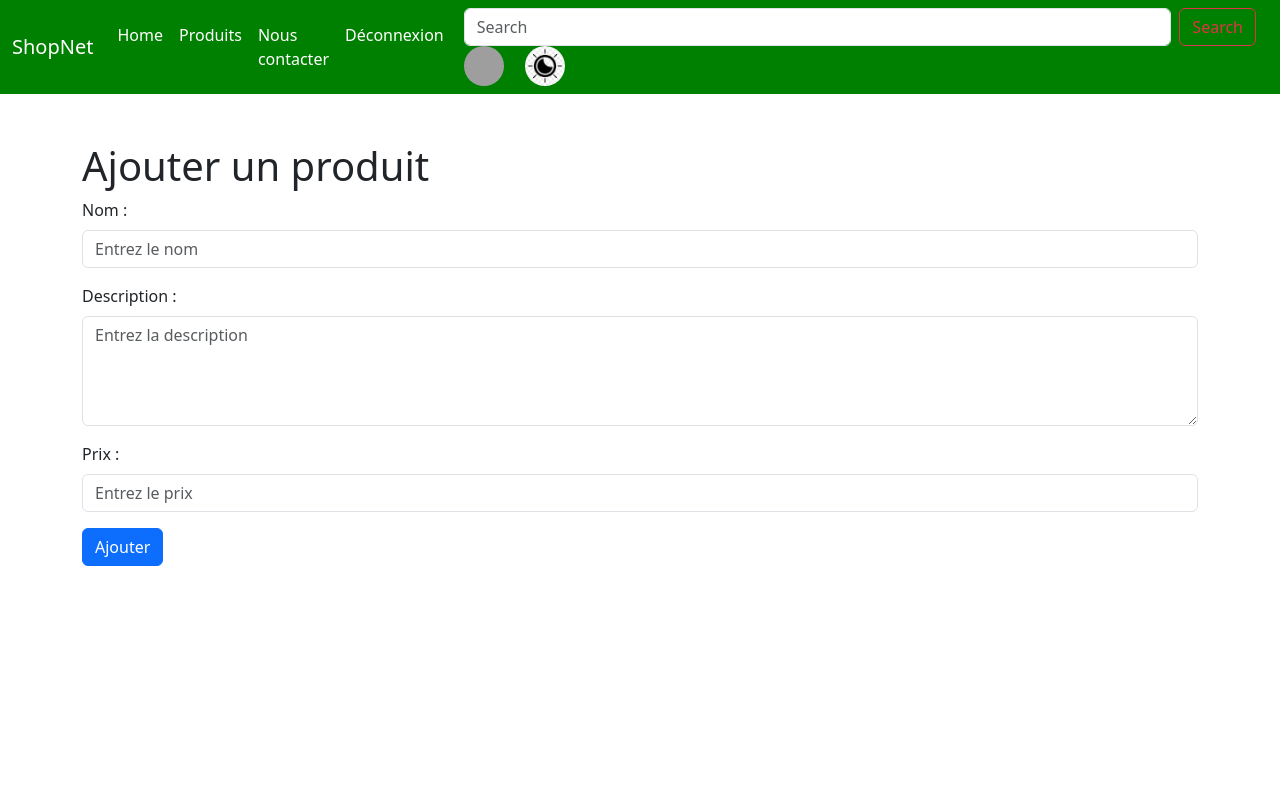
After one commit to Zedokf/tpjs, a PHP site: page /add-product.php in a window 1280 px wide. The commit adds this page. Run offline with PHP 8.4, Linux system fonts and the light colour scheme; the visitor is signed in with stand-in values (Sample User, id 1); grey boxes are pictures that could not be loaded.

Commit message:
Ajout CRUD

```diff
--- /dev/null
+++ b/add-product.php
@@ -0,0 +1,97 @@
+<?php
+@session_start();
+$pdo = require_once('db.php');
+
+if ($_SERVER['REQUEST_METHOD'] === 'POST') {
+    $idUser = $_SESSION['id'];
+    $name = $_POST['name'];
+    $desc = $_POST['description'];
+    $price = $_POST['price'];
+
+    if ($name && $desc && $price) {
+        if (isset($_GET['idProduct'])) {
+            $productId = $_GET['idProduct'];
+            $editProduct = $pdo->prepare('UPDATE produit SET
+                nom = :nom,
+                prix = :prix,
+                description = :description
+                WHERE id = :id_produit AND id_utilisateur = :id_utilisateur');
+            $editProduct->bindValue(':nom', $name);
+            $editProduct->bindValue(':prix', $price);
+            $editProduct->bindValue(':description', $desc);
+            $editProduct->bindValue(':id_produit', $productId);
+            $editProduct->bindValue(':id_utilisateur', $idUser);
+            $editProduct->execute();
+            header('location: produit.php');
+        } else {
+            $addProduct = $pdo->prepare('INSERT INTO produit VALUES (
+                DEFAULT,
+                :nom,
+                :prix,
+                :id_utilisateur,
+                :description)');
+            $addProduct->bindValue(':nom', $name);
+            $addProduct->bindValue(':prix', $price);
+            $addProduct->bindValue(':id_utilisateur', $idUser);
+            $addProduct->bindValue(':description', $desc);
+            $addProduct->execute();
+            header('location: produit.php');
+        }
+    }
+}
+
+$editProductId = isset($_GET['idProduct']) ? $_GET['idProduct'] : null;
+$productData = null;
+
+if ($editProductId) {
+    $getProductData = $pdo->prepare('SELECT * FROM produit WHERE id = :id');
+    $getProductData->bindValue(':id', $editProductId);
+    $getProductData->execute();
+    $productData = $getProductData->fetch();
+    if ($productData['id_utilisateur'] !== $_SESSION['id']) {
+        header('location: produit.php');
+    }
+}
+
+?>
+
+<!DOCTYPE html>
+<html lang="en">
+
+<head>
+    <?php require_once('Components/_head.php'); ?>
+    <title>Ajout/Édition de produit</title>
+</head>
+
+<body>
+    <?php include('nav.php'); ?>
+    <div class="container mt-5">
+        <?php if ($editProductId) : ?>
+            <h1>Éditer un produit</h1>
+        <?php else : ?>
+            <h1>Ajouter un produit</h1>
+        <?php endif; ?>
+        <form action="" method="POST">
+            <!-- Utilisez les données du produit si vous êtes en mode d'édition -->
+            <input type="hidden" name="idProduct" value="<?= $editProductId ?>">
+            <div class="mb-3">
+                <label for="nom" class="form-label">Nom :</label>
+                <input type="text" class="form-control" id="nom" name="name" placeholder="Entrez le nom" value="<?= $productData ? $productData['nom'] : '' ?>">
+            </div>
+            <div class="mb-3">
+                <label for="description" class="form-label">Description :</label>
+                <textarea class="form-control" id="description" name="description" rows="4" placeholder="Entrez la description"><?= $productData ? $productData['description'] : '' ?></textarea>
+            </div>
+            <div class="mb-3">
+                <label for="prix" class="form-label">Prix :</label>
+                <input type="number" class="form-control" id="prix" name="price" placeholder="Entrez le prix" value="<?= $productData ? $productData['prix'] : '' ?>">
+            </div>
+            <button type="submit" class="btn btn-primary"><?= $editProductId ? 'Mettre à jour' : 'Ajouter' ?></button>
+        </form>
+    </div>
+
+    <!-- Inclure les fichiers JavaScript de Bootstrap 5 (facultatif) -->
+    <script src="https://cdn.jsdelivr.net/npm/bootstrap@5.3.0/dist/js/bootstrap.min.js"></script>
+</body>
+
+</html>
--- a/assets/css/style.css
+++ b/assets/css/style.css
@@ -78,3 +78,7 @@ body {
     margin: 0;
     padding: 0;
 }
+
+.small {
+    font-size: 16px !important;
+}
--- a/login.php
+++ b/login.php
@@ -27,6 +27,7 @@ if ($_SERVER['REQUEST_METHOD'] === 'POST') {
 
         if (password_verify($password, $user['mdp'])) {
             $_SESSION['name'] = $user['nom'];
+            $_SESSION['id'] = $user['id'];
 
             header('Location: login.php');
         } else {
```
Also changed, not shown: delete-product.php (added, +21 -0 lines), produit.php (+22 -24 lines).
